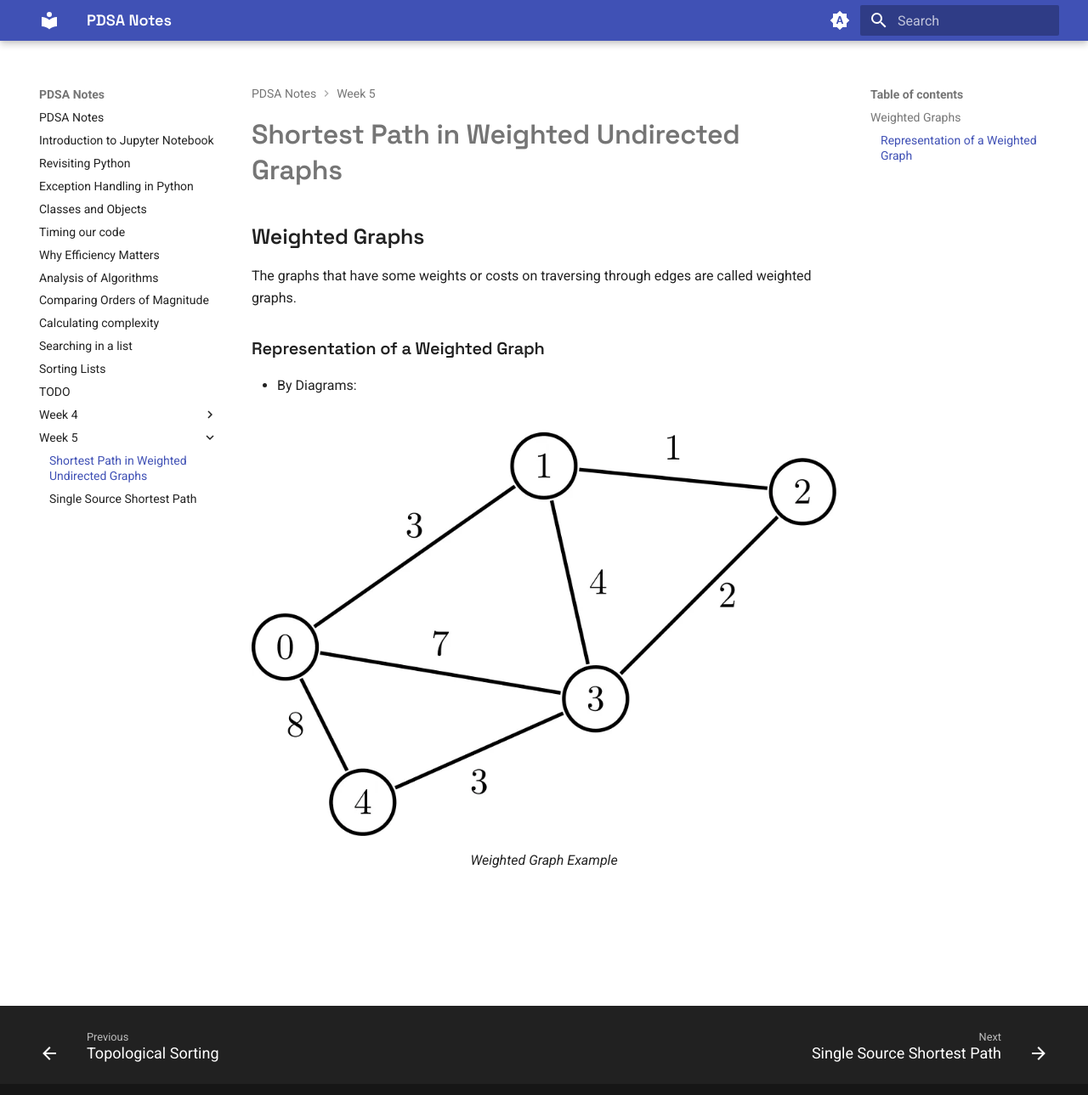
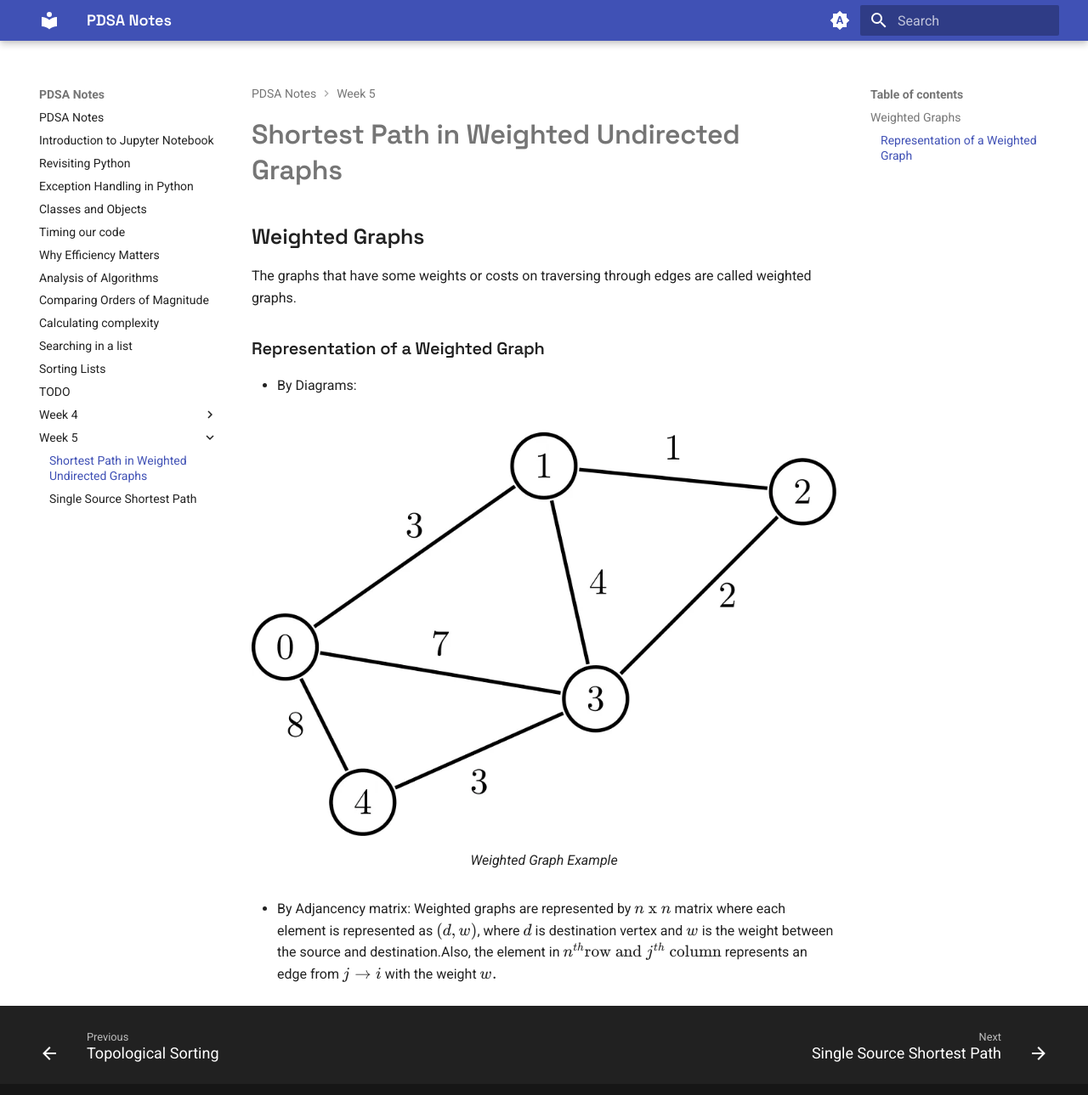
Before and after one commit to harshshah-codes/PDSA-Notes, an MkDocs documentation site: the page built from docs/Week-5/01-Shortest-path-in-weighted-graphs.md, in a window 1280 px wide and 1300 px high. Shown: the top 1289 px of the window at 85% size. Built offline with MkDocs 1.6.1 and Material for MkDocs 9.7.7, drawn with Linux system fonts in a browser that asks for light colours.

Commit message:
Minor changes

```diff
--- a/docs/Week-5/01-Shortest-path-in-weighted-graphs.md
+++ b/docs/Week-5/01-Shortest-path-in-weighted-graphs.md
@@ -11,3 +11,5 @@ The graphs that have some weights or costs on traversing through edges are calle
 ![Weighted Graph](../assets/WeightedGraph.webp)
 <figcaption>Weighted Graph Example</figcaption>
 </figure>
+
+- By Adjancency matrix: Weighted graphs are represented by $n\text{ x }n$ matrix where each element is represented as $(d,w)$, where $d$ is destination vertex and $w$ is the weight between the source and destination.Also, the element in $n^{th} \text{row and }j^{th}\text{ column}$ represents an edge from $j\to i$ with the weight $w.$
```
